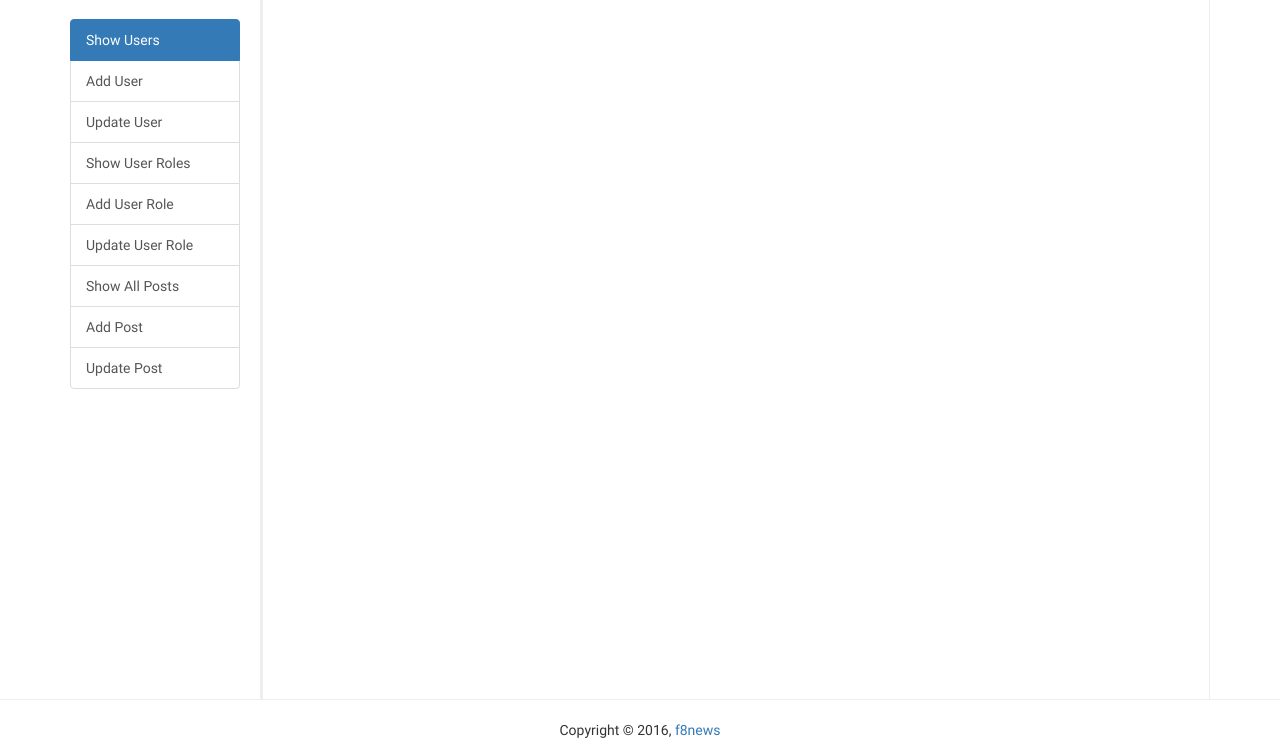
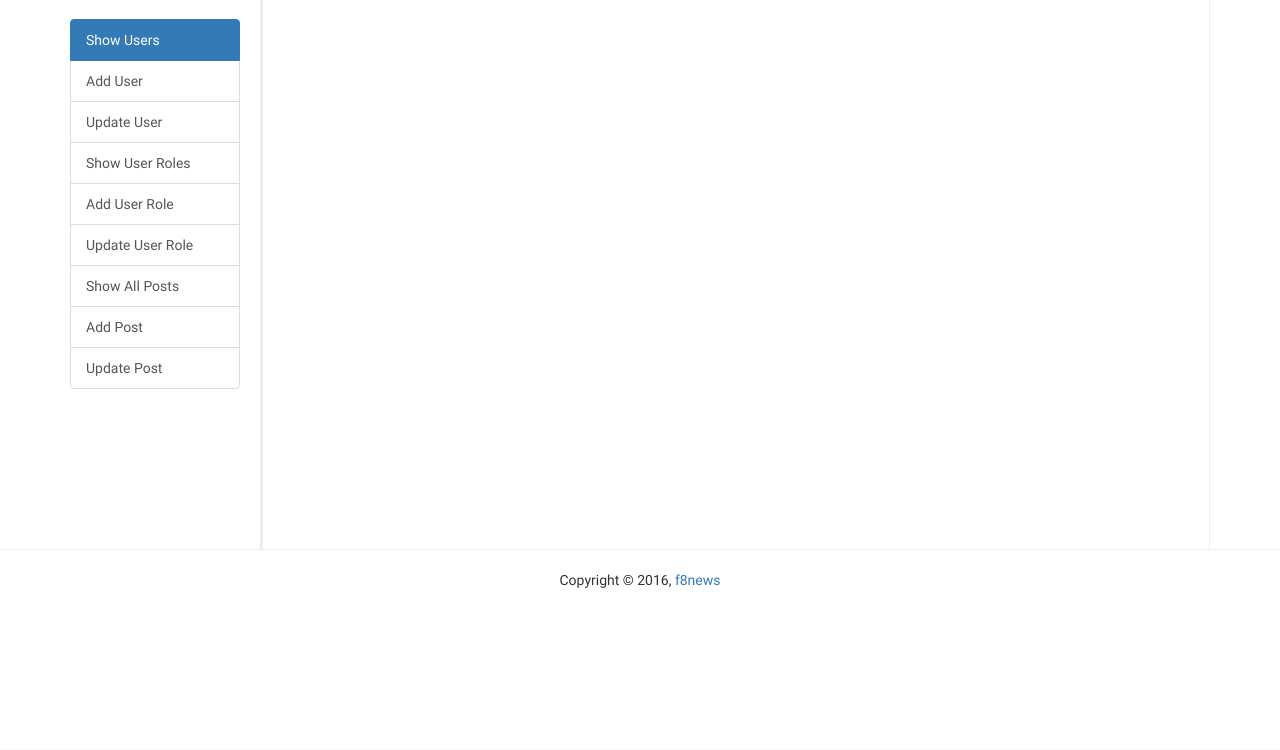
Before and after one commit to akinza/a6news-app, a CodeIgniter app: page /database/index.php/admin/index in a window 1280 px wide. Shown: the part 51-801 px from the top of the page. After the commit the page ends 639 px from the top, so only its background shows below. Run offline with CodeIgniter, Linux system fonts and the light colour scheme; some libraries are stand-ins or nearby versions.

Commit message:
Change: admin page block min height

```diff
--- a/assets/css/main.css
+++ b/assets/css/main.css
@@ -172,7 +172,7 @@ body {
 .f8-admin-container .f8-sec-admin-body {
   border-left: 3px solid #eee;
   border-right: 1px solid #eee;
-  min-height: 700px;
+  min-height: 550px;
   height: 100%;
   padding: 0;
   padding-top: 20px;
--- a/assets/less/main.less
+++ b/assets/less/main.less
@@ -45,7 +45,7 @@ body{
   .f8-sec-admin-body{
     border-left: 3px solid #eee;
     border-right: 1px solid #eee;
-    min-height: 700px;;
+    min-height: 550px;;
     height: 100%;
     padding: 0;
     padding-top: 20px;
```
